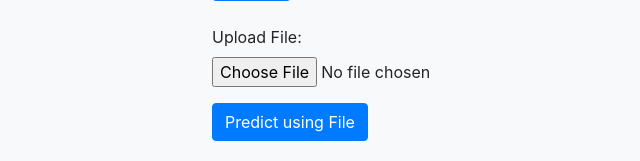
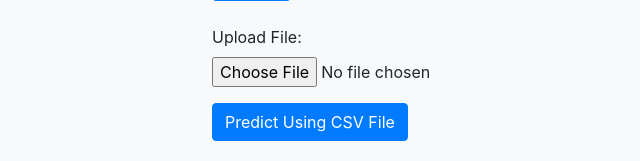
Before and after one commit to TouradBaba/Fraud_det_app_MLOps, a Flask app: page / in a window 1280 px wide. Shown: the part 1037-1198 px from the top of the page, without its empty margins (28-668 px from the left). Run offline with Flask 3, Linux system fonts and the light colour scheme; parts of the project's set-up code (start-up, migrations or seed data) failed here and were passed over; some libraries are stand-ins or nearby versions.

Commit message:
Update index.html

```diff
--- a/app/templates/index.html
+++ b/app/templates/index.html
@@ -55,7 +55,7 @@
                     <input type="file" class="form-control-file" name="file" accept=".csv, .xlsx" required>
                 </div>
             </div>
-            <button type="submit" class="btn btn-primary">Predict using File</button>
+            <button type="submit" class="btn btn-primary">Predict Using CSV File</button>
         </form>
 
         {% if prediction %}
```
